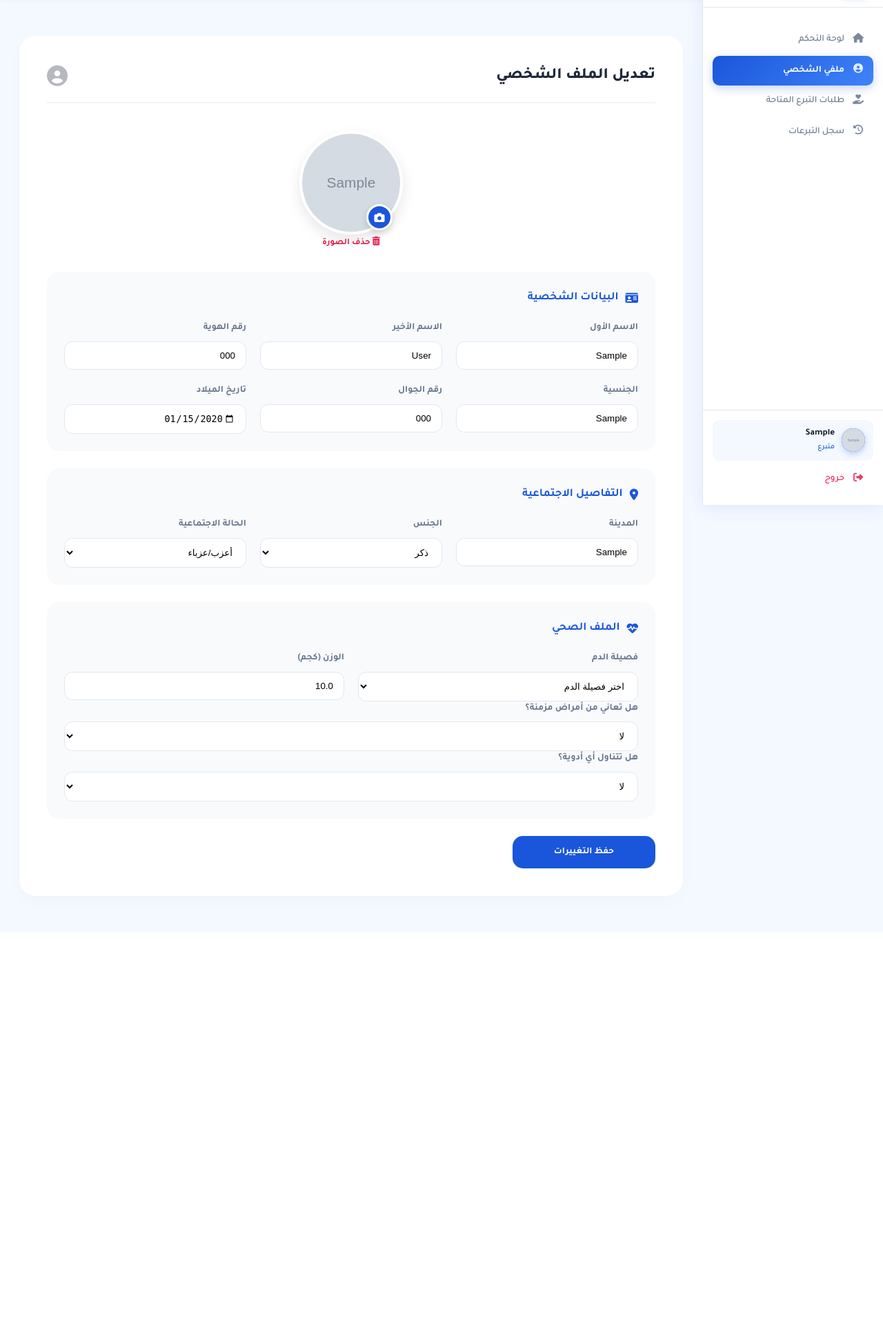
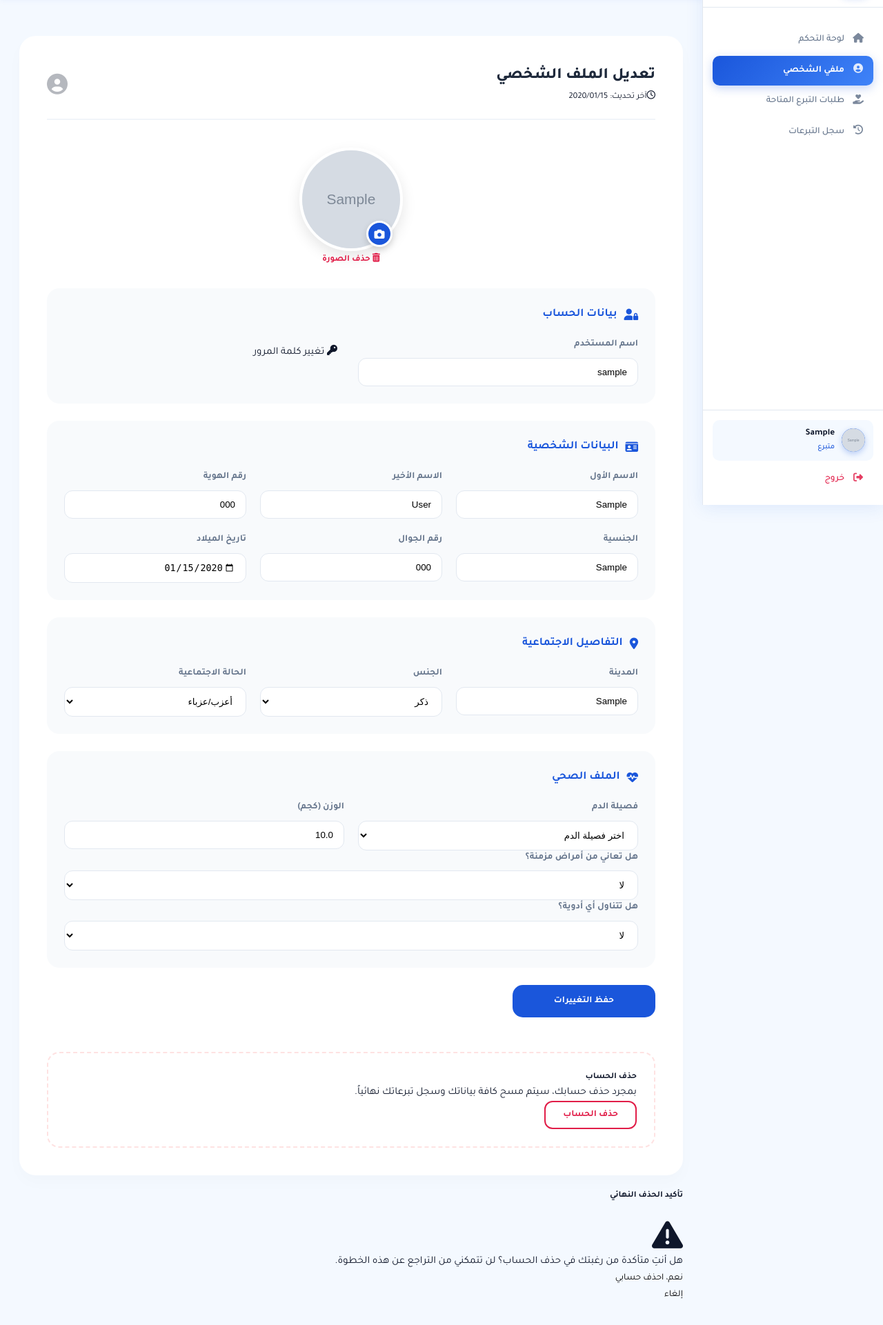
Before and after one commit to Sadeem21alharbi/BloodDonation, a Django app: page /donor/donor/profile/ in a window 1280 px wide. Shown: the part 68-1989 px from the top of the page at 69% size. Before the commit the page ends 1380 px from the top, so only its background shows below. Run offline with Django 5.2, Linux system fonts and the light colour scheme; a user stored in the database is signed in; tables that the repository leaves empty hold one stand-in row (values such as "Sample post"); grey boxes marked "Sample" are stand-in pictures.

Commit message:
Fix syntax errors and add password change feature

```diff
--- a/BloodDonation/donor/forms.py
+++ b/BloodDonation/donor/forms.py
@@ -5,22 +5,10 @@ from django.contrib.auth.models import User
 class UserUpdateForm(forms.ModelForm):
     class Meta:
         model = User
-        fields = ['first_name', 'last_name', 'email']
+        # إضافة 'username' هنا لتمكين المتبرع من تعديله
+        fields = ['username', 'first_name', 'last_name', 'email']
         widgets = {
-            'first_name': forms.TextInput(attrs={'class': 'form-control'}),
-            'last_name': forms.TextInput(attrs={'class': 'form-control'}),
-            'email': forms.EmailInput(attrs={'class': 'form-control'}),
-        }
-
-from django import forms
-from .models import DonorProfile
-from django.contrib.auth.models import User
-
-class UserUpdateForm(forms.ModelForm):
-    class Meta:
-        model = User
-        fields = ['first_name', 'last_name', 'email']
-        widgets = {
+            'username': forms.TextInput(attrs={'class': 'form-control'}),
             'first_name': forms.TextInput(attrs={'class': 'form-control'}),
             'last_name': forms.TextInput(attrs={'class': 'form-control'}),
             'email': forms.EmailInput(attrs={'class': 'form-control'}),
@@ -30,16 +18,16 @@ class ProfileUpdateForm(forms.ModelForm):
     # خيارات نعم/لا للأمراض والأدوية
     CHRONIC_CHOICES = [('no', 'لا'), ('yes', 'نعم')]
 
-    # خيارات فصيلة الدم التي طلبتِها
+    # خيارات فصيلة الدم
     BLOOD_TYPES = [
-        ('', 'اختر فصيلة الدم'), # خيار فارغ في البداية
+        ('', 'اختر فصيلة الدم'),
         ('A+', 'A+'), ('A-', 'A-'),
         ('B+', 'B+'), ('B-', 'B-'),
         ('AB+', 'AB+'), ('AB-', 'AB-'),
         ('O+', 'O+'), ('O-', 'O-'),
     ]
 
-    # تعريف الحقول الإضافية
+    # تعريف الحقول الإضافية للتوافق مع منطق الـ JavaScript في الواجهة
     has_chronic = forms.ChoiceField(choices=CHRONIC_CHOICES, label="هل تعاني من أمراض مزمنة؟")
     takes_meds = forms.ChoiceField(choices=CHRONIC_CHOICES, label="هل تتناول أي أدوية؟")
 
@@ -62,7 +50,7 @@ class ProfileUpdateForm(forms.ModelForm):
             'gender': forms.Select(attrs={'class': 'form-control'}),
             'marital_status': forms.Select(attrs={'class': 'form-control'}),
             'city': forms.TextInput(attrs={'class': 'form-control'}),
-            'blood_type': forms.Select(attrs={'class': 'form-control'}), # سيظهر كقائمة منسدلة
+            'blood_type': forms.Select(attrs={'class': 'form-control'}),
             'weight': forms.NumberInput(attrs={'class': 'form-control'}),
             'chronic_disease_type': forms.TextInput(attrs={'class': 'form-control', 'placeholder': 'اذكر نوع المرض'}),
             'medication_type': forms.TextInput(attrs={'class': 'form-control', 'placeholder': 'اذكر نوع الدواء'}),
--- a/BloodDonation/donor/templates/donor/profile.html
+++ b/BloodDonation/donor/templates/donor/profile.html
@@ -8,6 +8,7 @@
         --text-dark: #1e293b;
         --text-muted: #64748b;
         --danger: #e11d48;
+        --warning: #f59e0b;
     }
 
     .profile-master-card {
@@ -35,7 +36,7 @@
         margin: 0;
     }
 
-    /* منطقة الصورة الشخصية المحدثة بإحداثياتك الجديدة */
+    /* منطقة الصورة الشخصية */
     .avatar-upload-wrapper {
         position: relative;
         width: 150px;
@@ -62,8 +63,8 @@
 
     .edit-badge {
         position: absolute;
-        bottom: 30px; /* الإحداثية التي اعتمدتيها وزبطت معك */
-        right: 15px;  /* الإحداثية التي اعتمدتيها وزبطت معك */
+        bottom: 30px;
+        right: 15px;
         background: var(--primary-blue);
         color: white;
         width: 38px;
@@ -146,15 +147,36 @@
 
     .btn-save:hover { background: #1e40af; transform: translateY(-2px); }
 
+    /* منطقة الخطر */
+    .danger-zone {
+        border: 2px dashed #fee2e2;
+        padding: 25px;
+        border-radius: 18px;
+        margin-top: 50px;
+    }
+
+    .btn-delete {
+        background: white;
+        color: var(--danger);
+        border: 2px solid var(--danger);
+        padding: 10px 25px;
+        border-radius: 12px;
+        font-weight: 600;
+        transition: 0.3s;
+    }
+
+    .btn-delete:hover { background: var(--danger); color: white; }
+
     .hidden-input { display: none; }
 
     @keyframes fadeIn { from { opacity: 0; transform: translateY(10px); } to { opacity: 1; transform: translateY(0); } }
-</style>
-
-<div class="container">
+</style><div class="container">
     <div class="profile-master-card">
         <div class="header-section">
-            <h2>تعديل الملف الشخصي</h2>
+            <div>
+                <h2>تعديل الملف الشخصي</h2>
+                <small class="text-muted"><i class="far fa-clock ms-1"></i>آخر تحديث: {{ user.last_login|date:"Y/m/d" }}</small>
+            </div>
             <i class="fas fa-user-circle fa-2x text-primary" style="opacity: 0.3;"></i>
         </div>
 
@@ -163,7 +185,8 @@
 
             <!-- قسم الصورة الشخصية -->
             <div class="avatar-upload-wrapper">
-                <div id="avatar-container">{% if user.donorprofile.image %}
+                <div id="avatar-container">
+                    {% if user.donorprofile.image %}
                         <img src="{{ user.donorprofile.image.url }}" id="image-preview" class="avatar-preview">
                     {% else %}
                         <div id="image-preview" class="avatar-preview">
@@ -183,7 +206,25 @@
                 </div>
             </div>
 
-            <!-- البيانات الأساسية المستمدة من صورة الكود image_74.png -->
+            <!-- بيانات الحساب (المطلوبة: اسم المستخدم وكلمة السر) -->
+            <div class="field-group">
+                <div class="group-title">
+                    <i class="fas fa-user-lock"></i> بيانات الحساب
+                </div>
+                <div class="custom-form-grid">
+                    <div class="input-box">
+                        <label>اسم المستخدم</label>
+                        {{ u_form.username }}
+                    </div>
+                    <div class="input-box align-self-end">
+                        <a href="{% url 'donor:password_change' %}" class="btn btn-outline-secondary btn-sm rounded-pill" style="padding: 10px;">
+                            <i class="fas fa-key ms-1"></i> تغيير كلمة المرور
+                        </a>
+                    </div>
+                </div>
+            </div>
+
+            <!-- البيانات الشخصية -->
             <div class="field-group">
                 <div class="group-title">
                     <i class="fas fa-id-card"></i> البيانات الشخصية
@@ -207,10 +248,9 @@
                     <div class="input-box"><label>المدينة</label> {{ p_form.city }}</div>
                     <div class="input-box"><label>الجنس</label> {{ p_form.gender }}</div>
                     <div class="input-box"><label>الحالة الاجتماعية</label> {{ p_form.marital_status }}</div>
-                </div>
-            </div>
+                </div></div>
 
-            <!-- الملف الصحي المستمد من صورة الكود image_74.png -->
+            <!-- الملف الصحي -->
             <div class="field-group">
                 <div class="group-title">
                     <i class="fas fa-heartbeat"></i> الملف الصحي
@@ -247,6 +287,42 @@
                 <button type="submit" class="btn-save shadow-sm">حفظ التغييرات</button>
             </div>
         </form>
+
+        <!-- منطقة حذف الحساب -->
+        <div class="danger-zone">
+            <div class="d-flex justify-content-between align-items-center">
+                <div>
+                    <h5 class="text-danger fw-bold mb-1">حذف الحساب</h5>
+                    <p class="text-muted small mb-0">بمجرد حذف حسابك، سيتم مسح كافة بياناتك وسجل تبرعاتك نهائياً.</p>
+                </div>
+                <button type="button" class="btn-delete" data-bs-toggle="modal" data-bs-target="#confirmDelete">
+                    حذف الحساب
+                </button>
+            </div>
+        </div>
+    </div>
+</div>
+
+<!-- مودال تأكيد الحذف -->
+<div class="modal fade" id="confirmDelete" tabindex="-1" aria-hidden="true">
+    <div class="modal-dialog modal-dialog-centered">
+        <div class="modal-content border-0 shadow" style="border-radius: 20px;">
+            <div class="modal-header border-0">
+                <h5 class="modal-title fw-bold">تأكيد الحذف النهائي</h5>
+                <button type="button" class="btn-close ms-0" data-bs-dismiss="modal" aria-label="Close"></button>
+            </div>
+            <div class="modal-body text-center py-4">
+                <i class="fas fa-exclamation-triangle text-danger mb-3" style="font-size: 3rem;"></i>
+                <p class="px-3">هل أنتِ متأكدة من رغبتك في حذف الحساب؟ لن تتمكني من التراجع عن هذه الخطوة.</p>
+            </div>
+            <div class="modal-footer border-0">
+                <form method="POST">
+                    {% csrf_token %}
+                    <button type="submit" name="delete_account" class="btn btn-danger rounded-pill px-4">نعم، احذف حسابي</button>
+                </form>
+                <button type="button" class="btn btn-light rounded-pill px-4" data-bs-dismiss="modal">إلغاء</button>
+            </div>
+        </div>
     </div>
 </div>
 
@@ -286,11 +362,11 @@
         const medsSelect = document.querySelector('[name="takes_meds"]');
 
         if(chronicSelect) {
-            const showChronic = chronicSelect.value === 'True' || chronicSelect.value === 'yes';
+            const showChronic = chronicSelect.value === 'True'  chronicSelect.value === 'yes'  chronicSelect.value === 'True';
             document.getElementById('chronic_div').style.display = showChronic ? 'flex' : 'none';
         }
         if(medsSelect) {
-            const showMeds = medsSelect.value === 'True' || medsSelect.value === 'yes';
+            const showMeds = medsSelect.value === 'True'  medsSelect.value === 'yes'  medsSelect.value === 'True';
             document.getElementById('meds_div').style.display = showMeds ? 'flex' : 'none';
         }
     }
--- a/BloodDonation/donor/urls.py
+++ b/BloodDonation/donor/urls.py
@@ -1,4 +1,5 @@
-from django.urls import path
+from django.urls import path, include
+from django.contrib.auth import views as auth_views
 from . import views
 
 app_name = 'donor'
@@ -13,4 +14,15 @@ urlpatterns = [
     path('journey/', views.journey_view, name='journey'),
     path('leaderboard/', views.leaderboard_view, name='leaderboard'),
     path('impact/', views.impact_view, name='impact'),
+    path('logout/', views.donor_logout, name='logout'),
+
+    # مسارات تغيير كلمة المرور (مطلوبة ليعمل الزر في صفحة البروفايل)
+    path('password-change/', auth_views.PasswordChangeView.as_view(
+        template_name='donor/password_change.html',
+        success_url='/donor/profile/'
+    ), name='password_change'),
+
+    path('password-change/done/', auth_views.PasswordChangeDoneView.as_view(
+        template_name='donor/password_change_done.html'
+    ), name='password_change_done'),
 ]
--- a/BloodDonation/donor/views.py
+++ b/BloodDonation/donor/views.py
@@ -10,7 +10,7 @@ def donor_register(request):
         form = UserCreationForm(request.POST)
         if form.is_valid():
             user = form.save()
-            # إنشاء بروفايل فارغ للمستخدم الجديد
+            # إنشاء بروفايل فارغ للمستخدم الجديد لربطه بالبيانات اللاحقة
             DonorProfile.objects.create(user=user)
             messages.success(request, 'تم إنشاء الحساب بنجاح! يمكنك تسجيل الدخول الآن.')
             return redirect('donor:login')
@@ -39,10 +39,10 @@ def donor_login(request):
 
 @login_required
 def donor_dashboard(request):
-    # جلب البروفايل الخاص بالمستخدم المسجل
+    # جلب بروفايل المستخدم المسجل أو إنشاؤه إذا لم يوجد
     profile, created = DonorProfile.objects.get_or_create(user=request.user)
 
-    # التعديل هنا: نستخدم request.user مباشرة لأنه هو الـ "User instance" المطلوب
+    # جلب آخر 5 تبرعات للمستخدم الحالي لعرضها في لوحة التحكم
     donations = DonationRecord.objects.filter(donor=request.user).order_by('-date')[:5]
 
     context = {
@@ -53,15 +53,17 @@ def donor_dashboard(request):
 
 @login_required
 def donor_profile(request):
+    # استيراد الفورمز داخل الدالة لتجنب التكرار أو أخطاء الاستيراد الدائري
     from .forms import UserUpdateForm, ProfileUpdateForm
 
     if request.method == 'POST':
+        # معالجة طلب حذف الحساب نهائياً
         if 'delete_account' in request.POST:
             user = request.user
-            logout(request)
-            user.delete()
-            messages.warning(request, 'تم حذف حسابك الشخصي بنجاح.')
-            return redirect('main:home')
+            logout(request) # تسجيل الخروج أولاً
+            user.delete()   # حذف المستخدم من قاعدة البيانات
+            messages.warning(request, 'تم حذف حسابك الشخصي وكافة بياناتك بنجاح.')
+            return redirect('main:home') # التوجه للصفحة الرئيسية للموقع
 
         u_form = UserUpdateForm(request.POST, instance=request.user)
         p_form = ProfileUpdateForm(request.POST, request.FILES, instance=request.user.donorprofile)
@@ -69,7 +71,7 @@ def donor_profile(request):
         if u_form.is_valid() and p_form.is_valid():
             u_form.save()
             p_form.save()
-            messages.success(request, 'تم حفظ البيانات بنجاح')
+            messages.success(request, 'تم حفظ تعديلات ملفك الشخصي بنجاح.')
             return redirect('donor:profile')
     else:
         u_form = UserUpdateForm(instance=request.user)
@@ -78,47 +80,52 @@ def donor_profile(request):
     context = {
         'u_form': u_form,
         'p_form': p_form,
-        'profile': request.user.donorprofile
+        'profile': request.user.donorprofile # ضروري لعرض تاريخ آخر تحديث وصورة البروفايل
     }
     return render(request, 'donor/profile.html', context)
 
 def donor_logout(request):
     logout(request)
-    messages.info(request, 'تم تسجيل الخروج بنجاح.')
+    messages.info(request, 'تم تسجيل الخروج بنجاح. ننتظر عودتك قريباً!')
     return redirect('main:home')
 
 def available_requests(request):
+    # محاولة جلب مودل BloodRequest وتفادي تعطل الكود في حال عدم وجود المودل بعد
     try:
         from .models import BloodRequest
         queryset = BloodRequest.objects.all().order_by('-is_urgent', '-id')
-    except ImportError:
-        queryset = []
+    except (ImportError, AttributeError):
+        queryset = None
 
-    city_query = request.GET.get('city')
+    city_query = request.GET.get('city')# تم فصل الأسطر هنا لحل مشكلة السنتاكس الظاهرة في image_101.png
     blood_query = request.GET.get('blood_type')
     urgency_query = request.GET.get('urgency')
 
-    if city_query:
-        queryset = queryset.filter(city__icontains=city_query)
-    if blood_query:
-        queryset = queryset.filter(blood_type=blood_query)
-    if urgency_query == 'urgent':
-        queryset = queryset.filter(is_urgent=True)
+    urgent_count = 0
 
-    urgent_count = 0
-    if queryset:
+    if queryset is not None:
+        if city_query:
+            queryset = queryset.filter(city__icontains=city_query)
+        if blood_query:
+            queryset = queryset.filter(blood_type=blood_query)
+        if urgency_query == 'urgent':
+            queryset = queryset.filter(is_urgent=True)
+
         urgent_count = queryset.filter(is_urgent=True).count()
+    else:
+        queryset = []
 
-    context = {'blood_requests': queryset,
+    context = {
+        'blood_requests': queryset,
         'urgent_requests_count': urgent_count,
-        'cities': BloodRequest.objects.values_list('city', flat=True).distinct() if queryset else [],
+        'cities': ['الرياض', 'جدة', 'الدمام', 'مكة المكرمة', 'المدينة المنورة', 'أبها', 'تبوك', 'بريدة', 'الخبر', 'جازان', 'حائل', 'الجوف'],
         'blood_types': ['O+', 'O-', 'A+', 'A-', 'B+', 'B-', 'AB+', 'AB-']
     }
     return render(request, 'donor/available_requests.html', context)
 
 @login_required
 def donation_history(request):
-    # التعديل هنا أيضاً: نستخدم request.user لضمان المطابقة مع نوع الحقل في قاعدة البيانات
+    # عرض كافة سجلات التبرع السابقة للمتبرع
     donations = DonationRecord.objects.filter(donor=request.user).order_by('-date')
     return render(request, 'donor/donation_history.html', {'donations': donations})
 
@@ -126,6 +133,7 @@ def journey_view(request):
     return render(request, 'donor/journey.html')
 
 def leaderboard_view(request):
+    # عرض المتصدرين بناءً على النقاط (تحفيز المتبرعين)
     top_donors = DonorProfile.objects.all().order_by('-points')[:10]
     return render(request, 'donor/leaderboard.html', {'top_donors': top_donors})
 
```
Also changed, not shown: BloodDonation/donor/templates/donor/password_change.html (added, +72 -0 lines).
